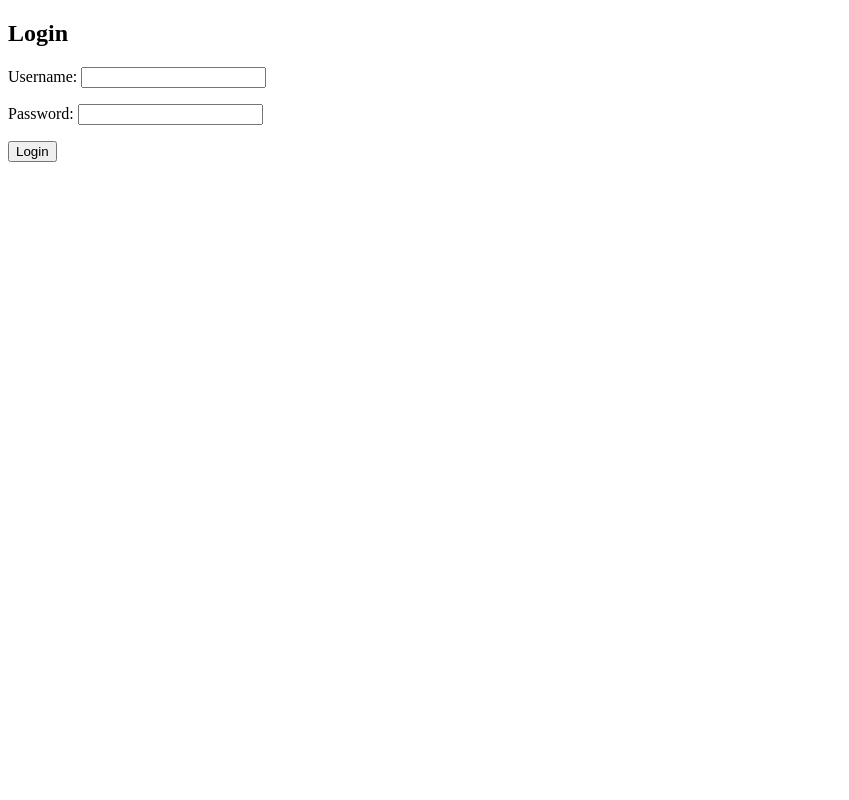
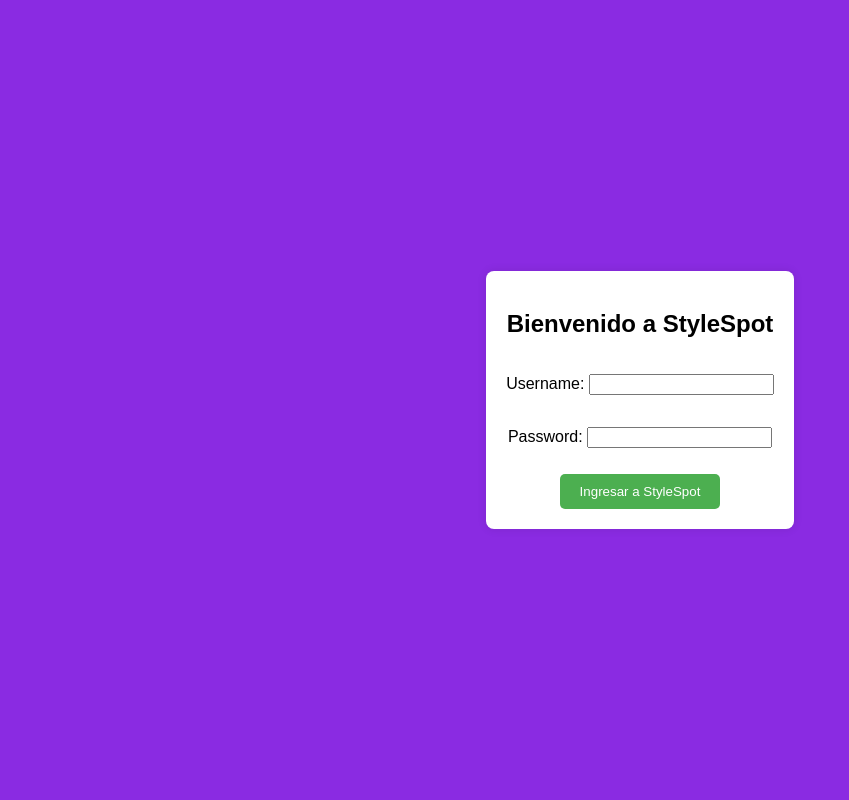
Before and after one commit to MrNoctur/ProyectoWebUltimate, a Django app: page /login/ in a window 1280 px wide. Shown: the whole page, without its empty margins (0-849 px from the left). Run offline with Django 5.2, Linux system fonts and the light colour scheme.

Commit message:
actualizacion del login

```diff
--- a/tiendaweb/templates/login.html
+++ b/tiendaweb/templates/login.html
@@ -4,13 +4,55 @@
     <meta charset="UTF-8">
     <meta name="viewport" content="width=device-width, initial-scale=1.0">
     <title>Login</title>
+    <style>
+        body {
+            background-color: blueviolet;
+            display: flex;
+            justify-content: center;
+            align-items: center;
+            height: 100vh;
+            margin: 0;
+            font-family: Arial, sans-serif;
+            color: white;
+        }
+        .login-container {
+            text-align: center;
+            background-color: white;
+            padding: 20px;
+            border-radius: 8px;
+            box-shadow: 0 0 10px rgba(0, 0, 0, 0.1);
+            color: black;
+        }
+        h2 {
+            margin-bottom: 20px;
+        }
+        form {
+            display: flex;
+            flex-direction: column;
+            align-items: center;
+        }
+        form button {
+            margin-top: 10px;
+            padding: 10px 20px;
+            background-color: #4CAF50;
+            color: white;
+            border: none;
+            border-radius: 5px;
+            cursor: pointer;
+        }
+        form button:hover {
+            background-color: #45a049;
+        }
+    </style>
 </head>
 <body>
-    <h2>Login</h2>
-    <form method="post">
-        {% csrf_token %}
-        {{ form.as_p }}
-        <button type="submit">Login</button>
-    </form>
+    <div class="login-container">
+        <h2>Bienvenido a StyleSpot</h2>
+        <form method="post">
+            {% csrf_token %}
+            {{ form.as_p }}
+            <button type="submit">Ingresar a StyleSpot</button>
+        </form>
+    </div>
 </body>
 </html>
```
Also changed, not shown: db.sqlite3.
